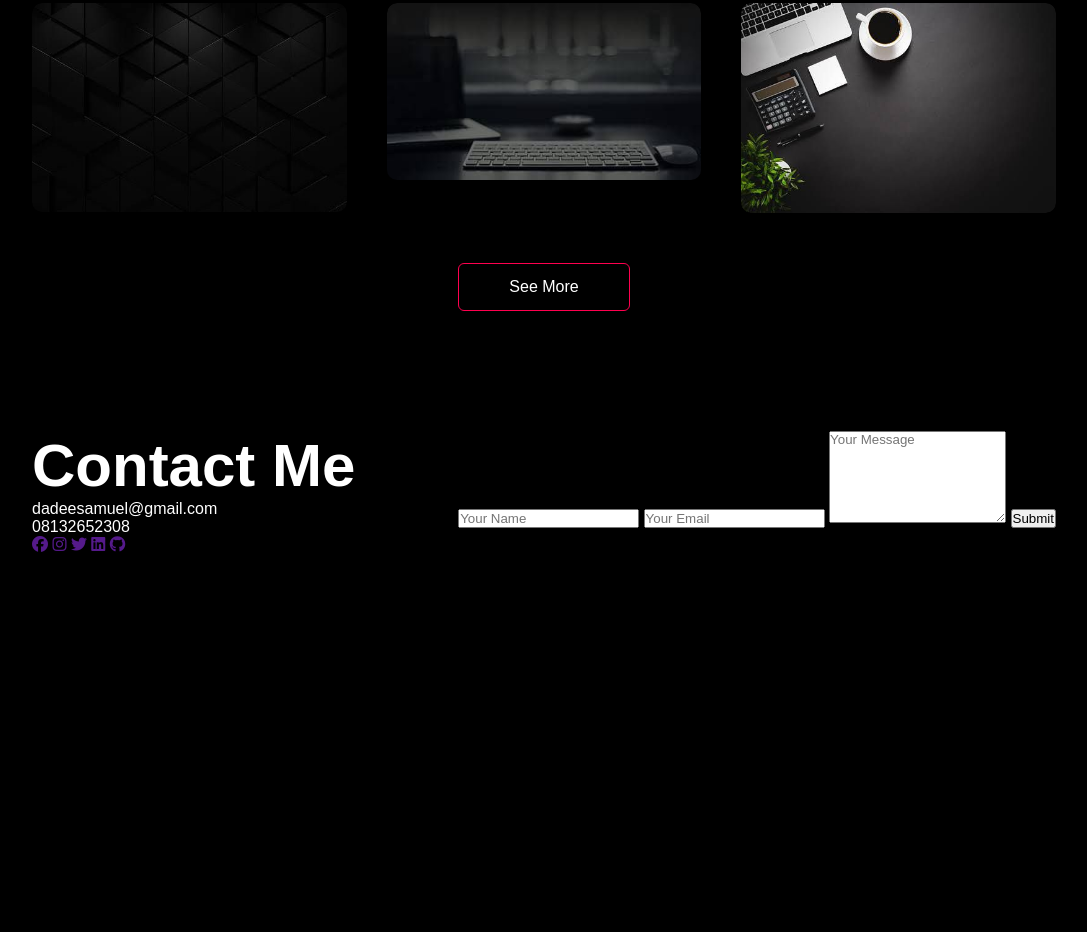
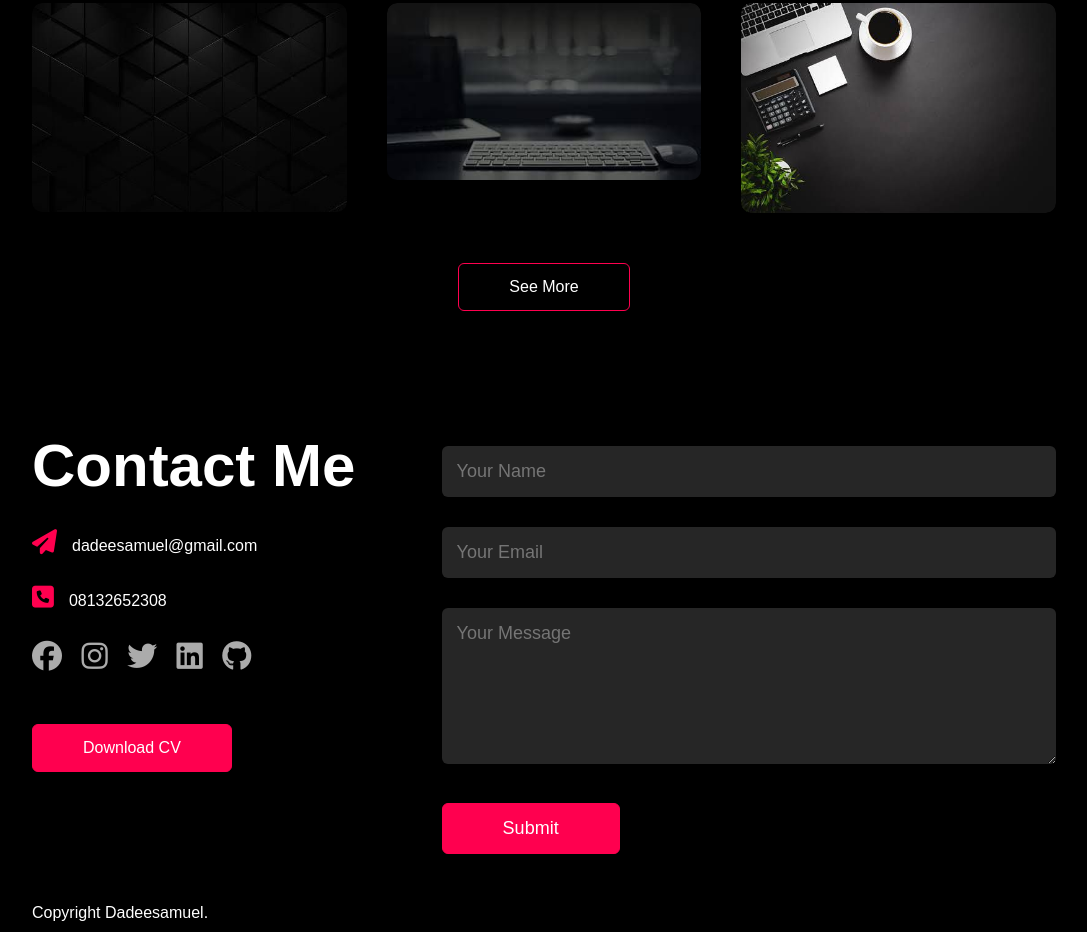
Before and after one commit to Dadeesamuel/my-portfolio, a plain HTML site: page index.html in a window 1280 px wide. Shown: the part 2170-3102 px from the top of the page, without its empty margins (96-1183 px from the left). Before the commit the page ends 2734 px from the top, so only its background shows below. Drawn offline with Linux system fonts and the light colour scheme.

Commit message:
add copyright

```diff
--- a/css/style.css
+++ b/css/style.css
@@ -242,3 +242,58 @@ color: white;
     background: #ff004f;
 }
 /*contact section */
+.contact-left{
+    flex-basis: 35%;
+}
+.contact-right{
+    flex-basis: 60%;
+}
+.contact-left p {
+    margin-top: 30px;
+}
+.contact-left p i{
+    color: #ff004f;
+    margin-right: 15px;
+    font-size: 25px;
+}
+.social-icons{
+    margin-top: 30px;
+}
+.social-icons a{
+    text-decoration: none;
+    font-size: 30px;
+    margin-right: 15px;
+    color: #ababab;
+    display: inline-block;
+    transition: transform 0.5s;
+}
+.social-icons a:hover{
+    color: #ff004f;
+    /* moving the background up by 5px */
+    transform: translateY(-5px);
+}
+.btn.btn2{
+    display: inline-block;
+    background: #ff004f;
+}
+.contact-right form{
+    width: 100%;
+}
+form input, form textarea{
+    width: 100%;
+    border: 0;
+    outline: none;
+    background: #262626;
+    padding: 15px;
+    margin: 15px 0;
+    color: #fff;
+    font-size: 18px;
+    border-radius: 6px;
+}
+form .btn2{
+    padding: 14px 60px;
+    font-size: 18px;
+    margin-top: 20px;
+    cursor: pointer;
+
+}
--- a/index.html
+++ b/index.html
@@ -152,8 +152,8 @@
         <div class="row">
             <div class="contact-left">
                 <h1 class="sub-title">Contact Me</h1>
-                <p>dadeesamuel@gmail.com</p>
-                <p>08132652308</p>
+                <p> <i class="fa-solid fa-paper-plane"></i>dadeesamuel@gmail.com</p>
+                <p> <i class="fa-sharp fa-solid fa-square-phone"></i>08132652308</p>
                 <div class="social-icons">
                     <a href=""><i class="fa-brands fa-facebook"></i></a>
                     <a href=""><i class="fa-brands fa-instagram"></i></a>
@@ -161,16 +161,19 @@
                     <a href=""><i class="fa-brands fa-linkedin"></i></a>
                     <a href=""><i class="fa-brands fa-github"></i></a>
                 </div>
+                <a href="image/DADEE'S CV.docx" download class="btn btn2">Download CV</a>
             </div>
-            <div class="contact-right"></div>
-            <form action="">
+            <div class="contact-right">
+             <form>
                 <input type="text" name="name" placeholder="Your Name" required>
                 <input type="email" name="email" placeholder="Your Email" required>
                 <textarea name="message"  rows="6" placeholder="Your Message"></textarea>
-                <button type="submit">Submit</button>
-            </form>
+                <button type="submit" class="btn btn2">Submit</button>
+             </form>
         </div>
     </div>
+<div class="copyright"></div>
+<p>Copyright Dadeesamuel.</p>
 </div>
 
 
```
Also changed, not shown: 1 other file.
